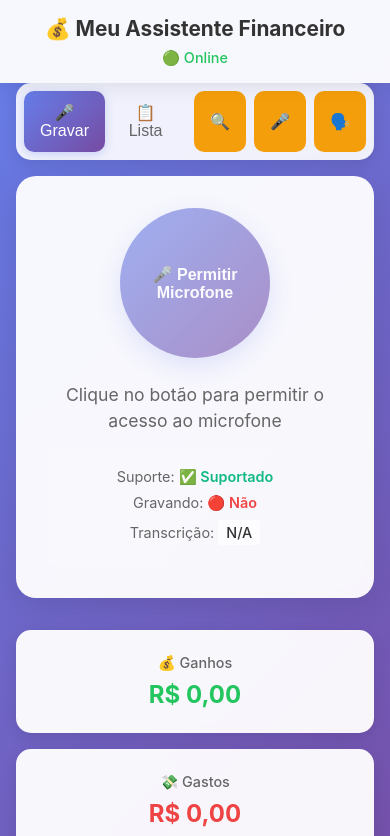
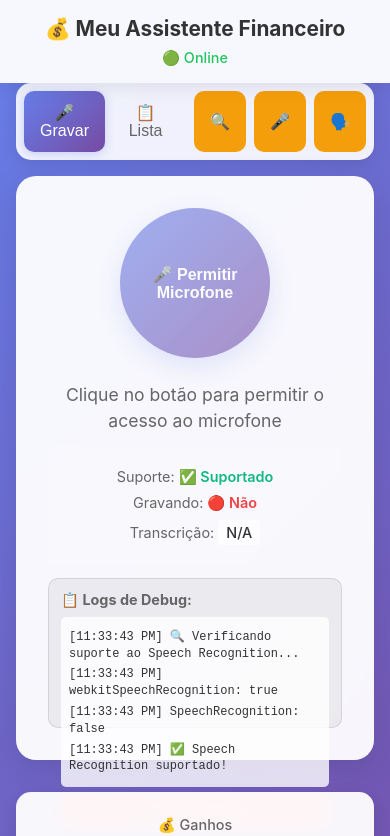
Before and after one commit to christianfelipecarvalho/meuassistentepessoal, a Next.js app: page / in a window 390 px wide. Shown: the top 836 px of the page. Built offline with nearby package versions, Linux system fonts and the light colour scheme.

Commit message:
Adiciona logs de debug na tela principal para diagnosticar transcrição mobile

```diff
--- a/src/components/RecordingButton.module.css
+++ b/src/components/RecordingButton.module.css
@@ -156,22 +156,52 @@
   background: rgba(0, 0, 0, 0.05);
   border-radius: 10px;
   border: 1px solid rgba(0, 0, 0, 0.1);
-  max-height: 200px;
-  overflow-y: auto;
+  text-align: left;
 }
 
-.logsContainer h4 {
+.logsTitle {
   margin: 0 0 0.5rem 0;
   font-size: 0.9rem;
   color: #666;
 }
 
-.logItem {
+.logsContent {
+  max-height: 200px;
+  overflow-y: auto;
+  background: rgba(255, 255, 255, 0.8);
+  padding: 0.5rem;
+  border-radius: 5px;
+  margin-bottom: 0.5rem;
+}
+
+.logEntry {
   margin: 0.25rem 0;
-  font-size: 0.8rem;
-  color: #666;
+  font-size: 0.75rem;
+  color: #333;
   font-family: monospace;
-  line-height: 1.3;
+  line-height: 1.4;
+  word-wrap: break-word;
+}
+
+.clearLogsButton {
+  width: 100%;
+  padding: 0.5rem;
+  background: #ef4444;
+  color: white;
+  border: none;
+  border-radius: 5px;
+  cursor: pointer;
+  font-size: 0.85rem;
+  font-weight: 600;
+  transition: background 0.3s ease;
+}
+
+.clearLogsButton:hover {
+  background: #dc2626;
+}
+
+.clearLogsButton:active {
+  transform: scale(0.98);
 }
 
 @media (max-width: 480px) {
--- a/src/components/RecordingButton.tsx
+++ b/src/components/RecordingButton.tsx
@@ -11,6 +11,11 @@ interface RecordingButtonProps {
   permissionsGranted?: boolean;
 }
 
+const addLog = (message: string, logs: string[], setLogs: React.Dispatch<React.SetStateAction<string[]>>) => {
+  const timestamp = new Date().toLocaleTimeString();
+  setLogs(prev => [...prev, `[${timestamp}] ${message}`]);
+};
+
 export const RecordingButton: React.FC<RecordingButtonProps> = ({
   recordingState,
   currentTranscription,
@@ -19,39 +24,67 @@ export const RecordingButton: React.FC<RecordingButtonProps> = ({
   permissionsGranted = true
 }) => {
   const [isSupported, setIsSupported] = useState(false);
+  const [logs, setLogs] = useState<string[]>([]);
 
   const checkSupport = () => {
+    addLog('🔍 Verificando suporte ao Speech Recognition...', logs, setLogs);
     const hasWebkit = !!(window as any).webkitSpeechRecognition;
     const hasStandard = !!(window as any).SpeechRecognition;
+    addLog(`webkitSpeechRecognition: ${hasWebkit}`, logs, setLogs);
+    addLog(`SpeechRecognition: ${hasStandard}`, logs, setLogs);
     const supported = hasWebkit || hasStandard;
     setIsSupported(supported);
+    addLog(supported ? '✅ Speech Recognition suportado!' : '❌ Speech Recognition NÃO suportado', logs, setLogs);
   };
 
   // Verificar suporte automaticamente ao montar o componente
   useEffect(() => {
     checkSupport();
+    // eslint-disable-next-line react-hooks/exhaustive-deps
   }, []);
+
+  // Adicionar log quando a transcrição mudar
+  useEffect(() => {
+    if (currentTranscription) {
+      addLog(`📝 Transcrição recebida: "${currentTranscription}"`, logs, setLogs);
+    }
+    // eslint-disable-next-line react-hooks/exhaustive-deps
+  }, [currentTranscription]);
+
+  // Adicionar log quando o estado de gravação mudar
+  useEffect(() => {
+    if (recordingState.isRecording) {
+      addLog('🔴 Gravação ATIVA', logs, setLogs);
+    } else if (recordingState.isProcessing) {
+      addLog('⏳ Processando...', logs, setLogs);
+    }
+    // eslint-disable-next-line react-hooks/exhaustive-deps
+  }, [recordingState.isRecording, recordingState.isProcessing]);
 
   const handleClick = () => {
     if (!permissionsGranted) {
       // Se não tem permissão, solicitar imediatamente
+      addLog('❌ Permissão de microfone não concedida', logs, setLogs);
       requestMicrophonePermission();
       return;
     }
 
     // Verificar suporte primeiro
     if (!isSupported) {
+      addLog('⚠️ Verificando suporte...', logs, setLogs);
       checkSupport();
       return;
     }
 
     if (!recordingState.isRecording) {
       // Usar o sistema principal do useApp em vez do sistema local
+      addLog('🎤 Iniciando gravação...', logs, setLogs);
       if (onStartRecording) {
         onStartRecording();
       }
     } else {
       // Usar o sistema principal do useApp em vez do sistema local
+      addLog('⏹️ Parando gravação...', logs, setLogs);
       if (onStopRecording) {
         onStopRecording();
       }
@@ -141,6 +174,28 @@ export const RecordingButton: React.FC<RecordingButtonProps> = ({
           {currentTranscription || 'N/A'}
         </span></p>
       </div>
+
+      {/* Logs de Debug */}
+      <div className={styles.logsContainer}>
+        <h3 className={styles.logsTitle}>📋 Logs de Debug:</h3>
+        <div className={styles.logsContent}>
+          {logs.length === 0 ? (
+            <div className={styles.logEntry}>Nenhum log ainda...</div>
+          ) : (
+            logs.slice(-15).map((log, index) => (
+              <div key={index} className={styles.logEntry}>
+                {log}
+              </div>
+            ))
+          )}
+        </div>
+        <button
+          className={styles.clearLogsButton}
+          onClick={() => setLogs([])}
+        >
+          🗑️ Limpar Logs
+        </button>
+      </div>
     </div>
   );
 };
```
